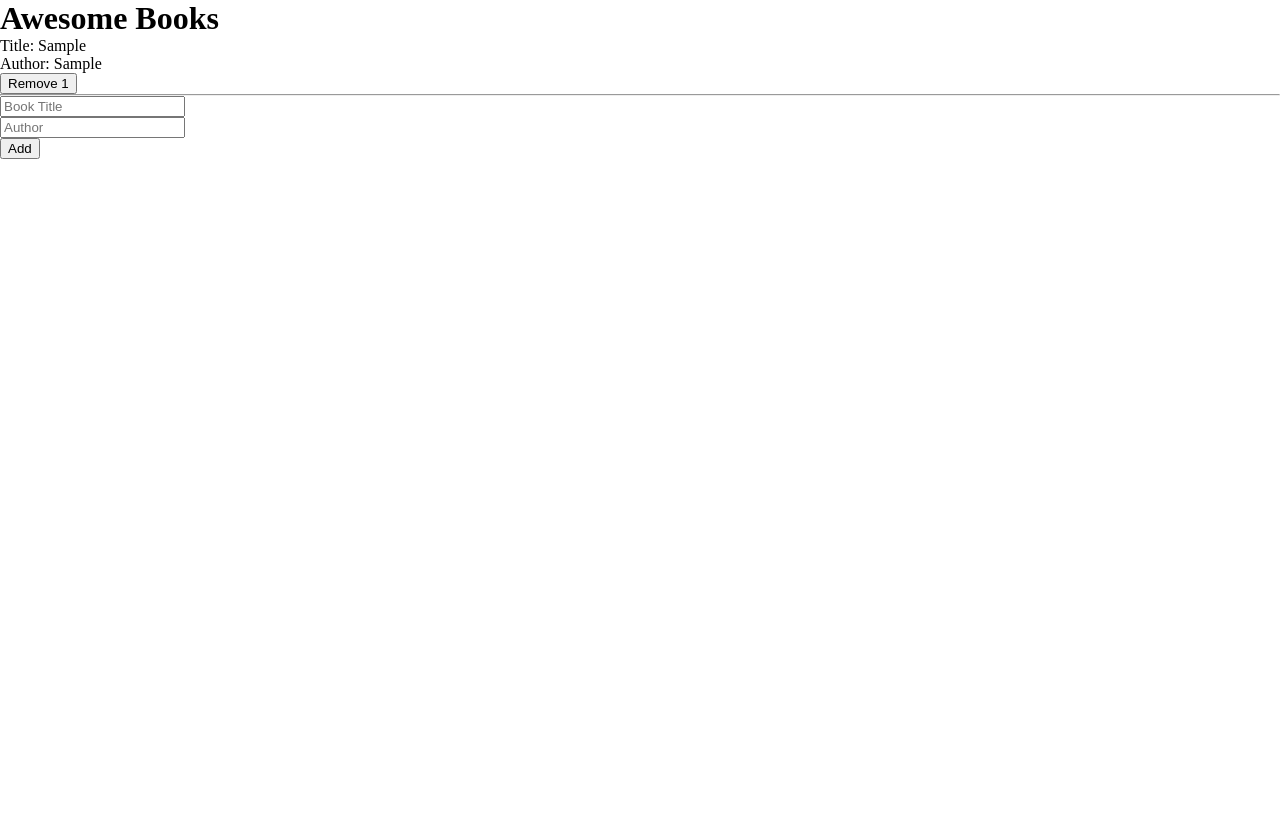
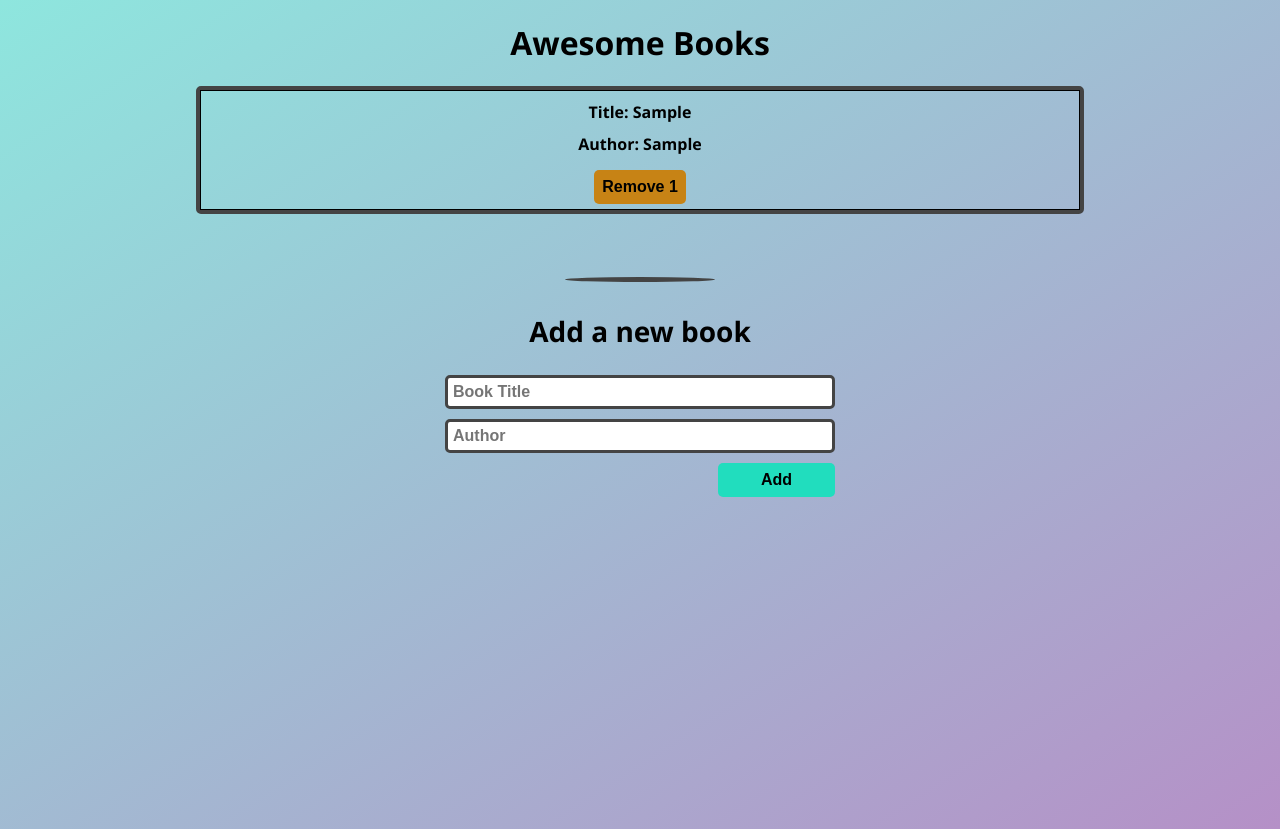
Before and after one commit to chidiebereojingwa/awesome-book, a website: page index.html in a window 1280 px wide. Both pictures are taken after typing "Sample", "Sample" into the empty fields and a click on the button "Add". Before the commit the page ends 800 px from the top, so only its background shows below. Drawn offline with Linux system fonts and the light colour scheme.

Commit message:
Style and Add functionality to Page

```diff
--- a/css/style.css
+++ b/css/style.css
@@ -1,13 +1,127 @@
-* {
+/* * {
   margin: 0 auto;
+} */
+
+body {
+  font-family: 'Segoe UI', Tahoma, Geneva, Verdana, sans-serif;
+  text-align: center;
+  background-image: linear-gradient(
+    to bottom right, rgb(142, 230, 222), rgb(181, 144, 199));
+
+  min-height: 100vh;
 }
 
 h1 {
   color: black;
 }
 
-/* Form Message */
+#book-list {
+  font-size: 16px;
+  font-weight: bold;
+
+  border: 4px solid rgb(68, 68, 68);
+  border-radius: 5px;
+
+  max-width: 880px;
+  margin: 0 auto;
+}
+
+.book {
+  /* background-color: rgb(214, 214, 214); */
+  border: 1px solid;
+}
+
+.book-title,
+.book-author {
+  margin: 10px 0;
+}
+
+.remove-btn {
+  background-color: rgb(199, 131, 21);
+  border: 3px solid transparent;
+}
+
+.remove-btn:hover {
+  background-color: rgb(199, 131, 21);
+  border: 3px solid rgb(68, 68, 68);
+}
+
+.remove-btn:active {
+  background-color: rgb(199, 131, 21);
+  border: 3px solid transparent;
+}
+
+form {
+  margin: 5% auto;
+  max-width: 400px;
+}
+
+#devider {
+  border-top: 5px solid rgb(68, 68, 68);
+  border-radius: 80%;
+  max-width: 150px;
+  margin: 10px auto;
+}
+
+fieldset {
+  display: flex;
+  flex-direction: column;
+  justify-content: center;
+
+  border: none;
+  padding: 0;
+  margin: 0;
+
+}
+
+legend {
+  font-size: 28px;
+  font-weight: bold;
+  padding: 20px 0;
+  margin: 0;
+}
+
+input,
+button {
+  font-size: 16px;
+  font-weight: bold;
+
+  border: 3px solid rgb(68, 68, 68);
+  border-radius: 5px;
+  padding: 5px;
+  margin: 5px;
+
+  min-width: min-content;
+  max-width: 100%;
+}
+
+#add-button {
+  display: block;
+  align-self: flex-end;
+  padding: 5px 40px;
+
+  background-color: rgb(33, 221, 190);
+  border: 3px solid transparent;
+}
+
+#add-button:hover {
+  border: 3px solid rgb(68, 68, 68);
+}
+
+#add-button:active {
+  border: 3px solid transparent;
+}
+
 #alert-message {
+  font-weight: bold;
+  align-self: center;
+
   display: none;
-  transition: all 0.4s;
+  padding: 10px;
+  margin: 5px;
+  border: 3px solid rgb(224, 129, 129);
+  border-radius: 5px;
+  max-width: 200px;
+
+  transition: all 0.2s;
 }
--- a/index.html
+++ b/index.html
@@ -12,12 +12,18 @@
 <body>
     <h1>Awesome Books</h1>
     <div>
-      <div id="book-list"></div>
+      <div id="book-list">
+        <!-- Here all books -->
+      </div>
       <form>
-        <input type="text" placeholder="Book Title" id="title"><br />
-        <input type="text" placeholder="Author" id="author"><br />
-        <div id="alert-message"></div>
-        <button id="add-button" type="button">Add</button>
+        <div id="devider"></div>
+        <fieldset>
+          <legend>Add a new book</legend>
+          <input type="text" placeholder="Book Title" id="title">
+          <input type="text" placeholder="Author" id="author">
+          <div id="alert-message"></div>
+          <button id="add-button" type="button">Add</button>
+        </fieldset>
       </form>
     </div>
  <script src="./js/script.js"></script>
--- a/js/script.js
+++ b/js/script.js
@@ -23,11 +23,13 @@ function createAndAppend(title, author) {
   const bookTitle = document.createElement('p');
   const bookAuthor = document.createElement('p');
   const removeBtn = document.createElement('button');
-  const bookHr = document.createElement('hr');
+  // const bookHr = document.createElement('hr');
 
   // Classes
   book.classList.add('book');
   bookTitle.classList.add('book-title');
+  bookAuthor.classList.add('book-author');
+  removeBtn.classList.add('remove-btn');
 
   // Add Content
   i += 1;
@@ -36,7 +38,7 @@ function createAndAppend(title, author) {
   removeBtn.textContent = `Remove ${i}`;
 
   // Append
-  book.append(bookTitle, bookAuthor, removeBtn, bookHr);
+  book.append(bookTitle, bookAuthor, removeBtn);
   bookList.append(book);
 
   removeBtn.addEventListener('click', removeBook);
@@ -72,6 +74,7 @@ function addBook() {
       if(books.some(checkTitleBook)) {
         alertMessage.innerHTML = 'This book already exists';
         alertMessage.style.display = 'block';
+        alertMessage.style.backgroundColor = 'rgb(165, 192, 200)';
 
       } else {
         const newBook = new BookObject(bookTitleInput.value, bookAuthorInput.value);
@@ -86,7 +89,20 @@ function addBook() {
     } else {
       alertMessage.innerHTML = 'Add text to both fields';
       alertMessage.style.display = 'block';
+      alertMessage.style.backgroundColor = 'rgb(185, 140, 228)';
   }
 };
 
+function highlightMessage() {
+  alertMessage.style.transform = 'scale(1.05)';
+  alertMessage.style.border = '3px solid rgb(224, 55, 55)';
+}
+
+function noHighlightMessage() {
+  alertMessage.style.transform = 'scale(1)';
+  alertMessage.style.border = '3px solid rgb(224, 129, 129)';
+}
+
 addBtn.addEventListener('click', addBook);
+addBtn.addEventListener('mousedown', highlightMessage);
+addBtn.addEventListener('mouseup', noHighlightMessage);
```
